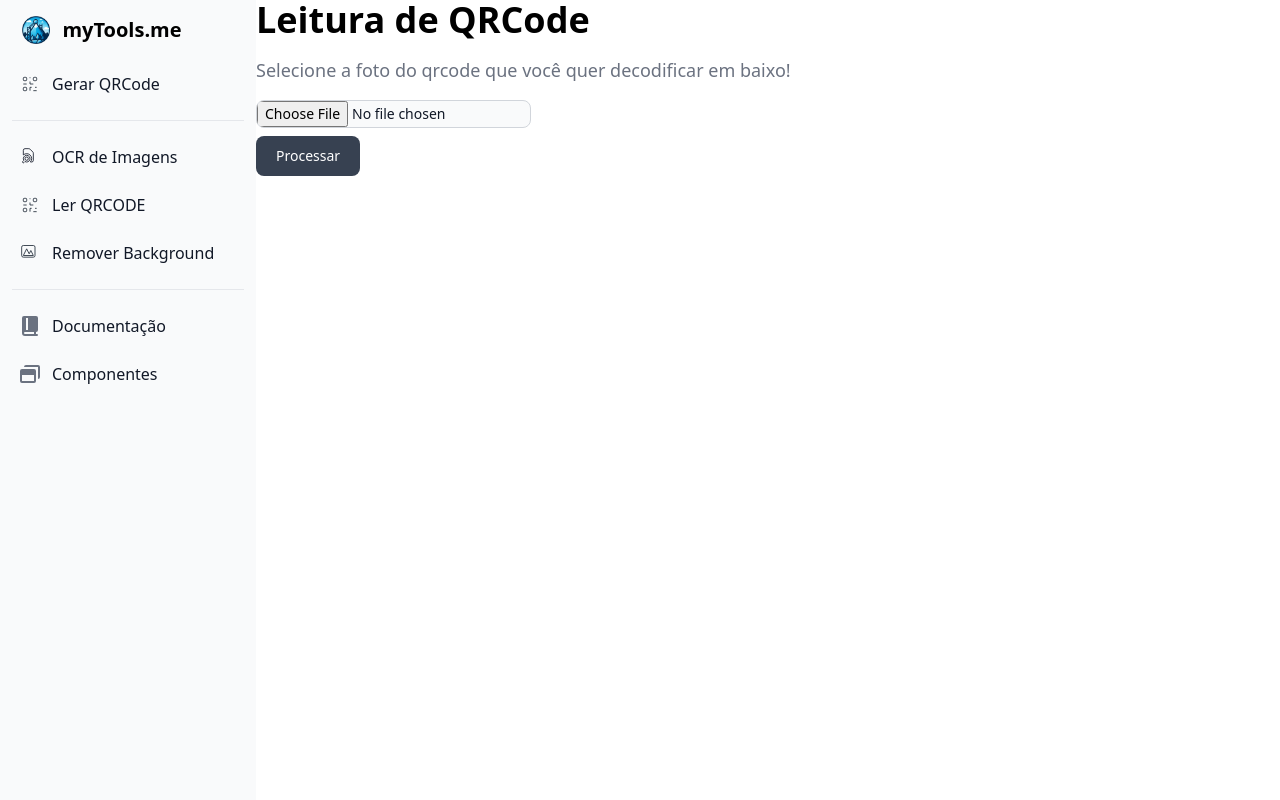
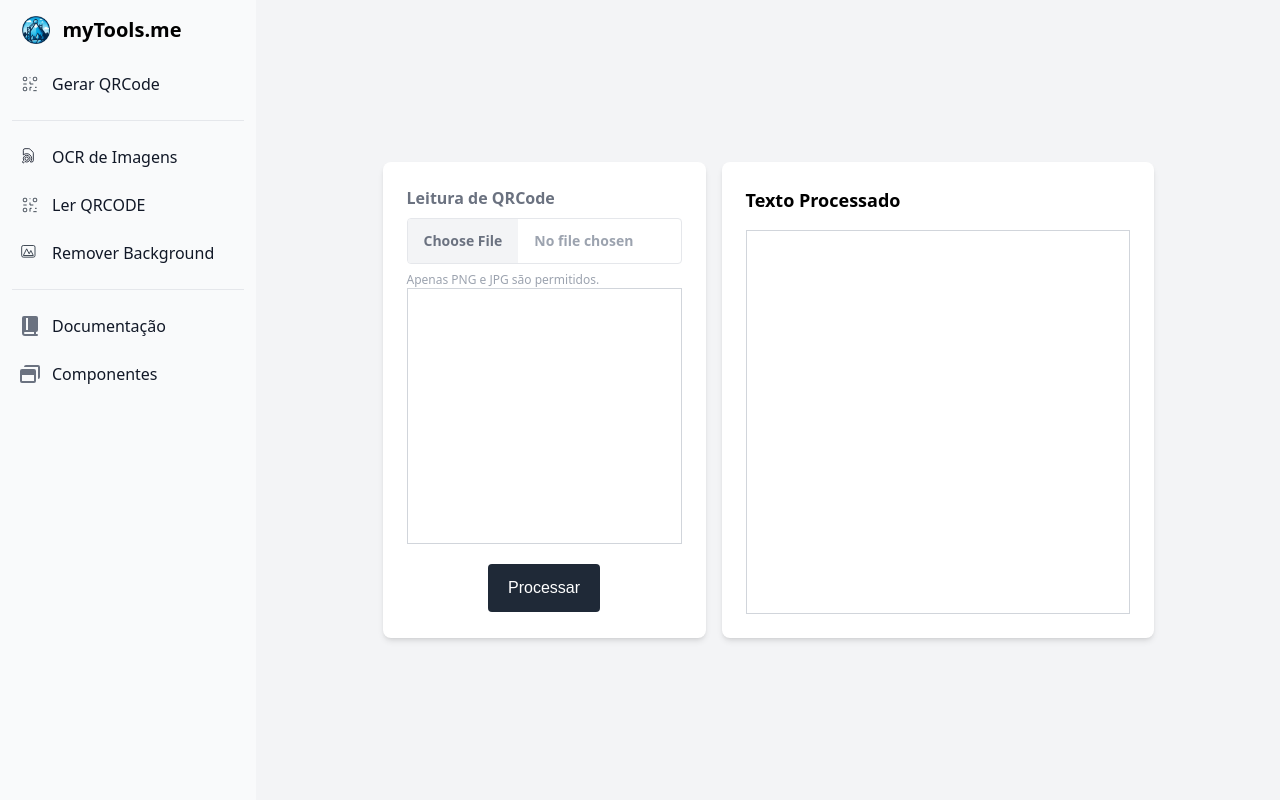
Before and after one commit to jotaven/mytools, a Django app: page /qrcode/read/ in a window 1280 px wide. Run offline with Django 5.2, Linux system fonts and the light colour scheme; some libraries are stand-ins or nearby versions.

Commit message:
front-end{img2text}

```diff
--- a/app/mytools/views.py
+++ b/app/mytools/views.py
@@ -59,7 +59,7 @@ def read_qrcode(request):
         qrcdetector = cv2.QRCodeDetector()
         retval, decoded_info, points, straight_qrcode =  qrcdetector.detectAndDecodeMulti(image)
         if points is not None:
-            return render(request, 'mytools/read_qrcode.html', {'qrcode_texts': decoded_info})
+            return render(request, 'mytools/read_qrcode.html', {'image_text': decoded_info[0]})
 
         return render(request, 'mytools/read_qrcode.html', {'error': 'Nenhum QR Code encontrado!'})
 
--- a/app/templates/mytools/base-img2text.html
+++ b/app/templates/mytools/base-img2text.html
@@ -1,18 +1,47 @@
 {% extends "base.html" %}
 {% block body %}
-<h2 class="text-4xl font-extrabold">{% block type %}{% endblock type %}</h2>
-<p class="my-4 text-lg text-gray-500">{% block description %}{% endblock description %}</p>
-<form action="" method="POST" enctype="multipart/form-data">
+<div class="bg-gray-100 flex items-center justify-center h-screen">
+    <div>
+        <div class="flex space-x-4">
+            <form action="" method="POST" enctype="multipart/form-data" class="bg-white p-6 rounded-lg shadow-md">
                 {% csrf_token %}
-    <input class="block text-sm text-gray-900 border border-gray-300 rounded-lg cursor-pointer bg-gray-50 dark:text-gray-400 focus:outline-none dark:bg-gray-700 dark:border-gray-600 dark:placeholder-gray-400" id="file_upload" name="file_upload" type="file" accept="image/png, image/jpeg" required>
-    <button type="submit" class="text-white bg-gray-700 hover:bg-gray-800 focus:ring-4 focus:ring-gray-300 font-medium rounded-lg text-sm px-5 py-2.5 me-2 mb-2 mt-2 dark:bg-gray-600 dark:hover:bg-gray-700 focus:outline-none dark:focus:ring-gray-800">Processar</button>
+                <label class="text-base text-gray-500 font-semibold mb-2 block">{% block titulo %}{% endblock titulo %}</label>
+                <input type="file" id="file_upload" name="file_upload" accept="image/png, image/jpeg" required class="w-full text-gray-400 font-semibold text-sm bg-white border file:cursor-pointer cursor-pointer file:border-0 file:py-3 file:px-4 file:mr-4 file:bg-gray-100 file:hover:bg-gray-200 file:text-gray-500 rounded" />
+                <p class="text-xs text-gray-400 mt-2">Apenas PNG e JPG são permitidos.</p>
+                <div class="w-full h-64 border border-gray-300 flex items-center justify-center">
+                    <img id="preview" src="#" alt="Processed Image" class="max-w-full max-h-full hidden"/>
+                </div>
+                <button type="submit" class="flex bg-gray-800 hover:bg-gray-700 text-white text-base px-5 py-3 mt-5 outline-none rounded w-max cursor-pointer mx-auto font-[sans-serif]">Processar</button>
             </form>
 
+            <div class="bg-white p-6 rounded-lg shadow-md">
+                <h2 class="text-lg font-bold mb-4">Texto Processado</h2>
+                <div class="w-96 h-96 border border-gray-300 ">
                     {% if image_text %}
-<p>{{image_text}}</p>
+                    <p class="text-gray-500 m-5">{{image_text}}</p>
                     {% endif %}
+                </div>
+            </div>
+        </div>
         {% if error %}
-{{error}}
+        <p class="relative block w-full p-4 my-4 text-base leading-5 text-white bg-red-500 rounded-lg opacity-100 font-regular">{{error}}</p>
         {% endif %}
-
+    </div>
+</div>
 {% endblock body %}
+{% block scripts %}
+<script>
+    document.querySelector('input[type="file"]').addEventListener('change', function(event) {
+        const file = event.target.files[0];
+        if (file) {
+            const reader = new FileReader();
+            reader.onload = function(e) {
+                const preview = document.getElementById('preview');
+                preview.src = e.target.result;
+                preview.classList.remove('hidden');
+            }
+            reader.readAsDataURL(file);
+        }
+    });
+</script>
+{% endblock scripts %}
--- a/app/templates/mytools/ocr.html
+++ b/app/templates/mytools/ocr.html
@@ -1,4 +1,4 @@
 {% extends "mytools/base-img2text.html" %}
 
-{% block type %}OCR de Imagens{% endblock type %}
+{% block titulo %}OCR de Imagens{% endblock titulo %}
 {% block description %}Extraia o texto da sua imagem a partir do Tesseract OCR{% endblock description %}
--- a/app/templates/mytools/read_qrcode.html
+++ b/app/templates/mytools/read_qrcode.html
@@ -1,28 +1,4 @@
-{% extends "base.html" %}
-{% block body %}
-<h2 class="text-4xl font-extrabold">Leitura de QRCode</h2>
-<p class="my-4 text-lg text-gray-500">Selecione a foto do qrcode que você quer decodificar em baixo! </p>
-<form action="" method="POST" enctype="multipart/form-data">
-    {% csrf_token %}
-    <input class="block text-sm text-gray-900 border border-gray-300 rounded-lg cursor-pointer bg-gray-50 dark:text-gray-400 focus:outline-none dark:bg-gray-700 dark:border-gray-600 dark:placeholder-gray-400" id="file_upload" name="file_upload" type="file" accept="image/png, image/jpeg" required>
-    <button type="submit" class="text-white bg-gray-700 hover:bg-gray-800 focus:ring-4 focus:ring-gray-300 font-medium rounded-lg text-sm px-5 py-2.5 me-2 mb-2 mt-2 dark:bg-gray-600 dark:hover:bg-gray-700 focus:outline-none dark:focus:ring-gray-800">Processar</button>
-</form>
+{% extends "mytools/base-img2text.html" %}
 
-{% if qrcode_texts %}
-
-{% for text in qrcode_texts %}
-    {% if text|slice:":4" == "http" %}
-        <p><a href="{{text}}">{{text}}</a></p>
-    {% else %}
-        <p>{{text}}</p>
-    {% endif %}
-
-{% endfor %}
-{% endif %}
-
-
-{% if error %}
-{{error}}
-{% endif %}
-
-{% endblock body %}
+{% block titulo %}Leitura de QRCode{% endblock titulo %}
+{% block description %}Selecione a foto do qrcode que você quer decodificar em baixo!{% endblock description %}
```
Lines whose indentation alone changed are shown as unchanged.
